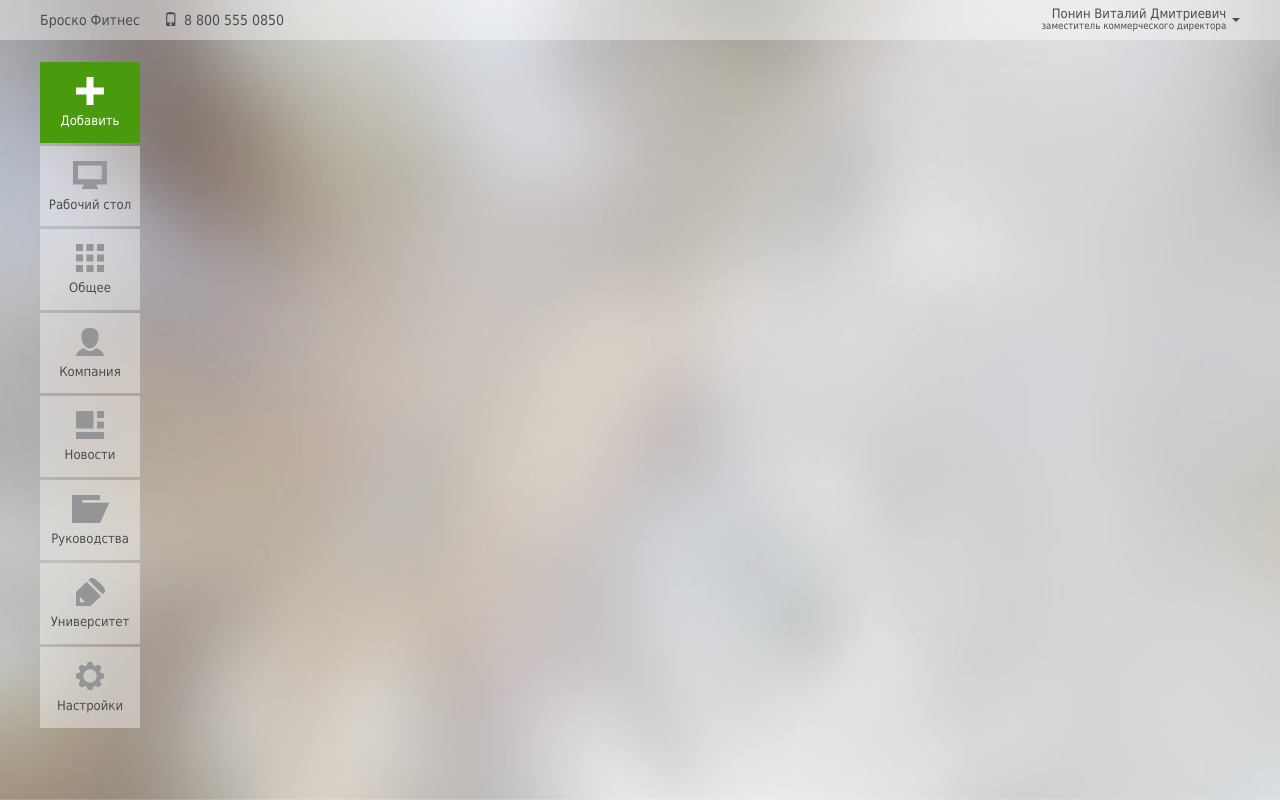
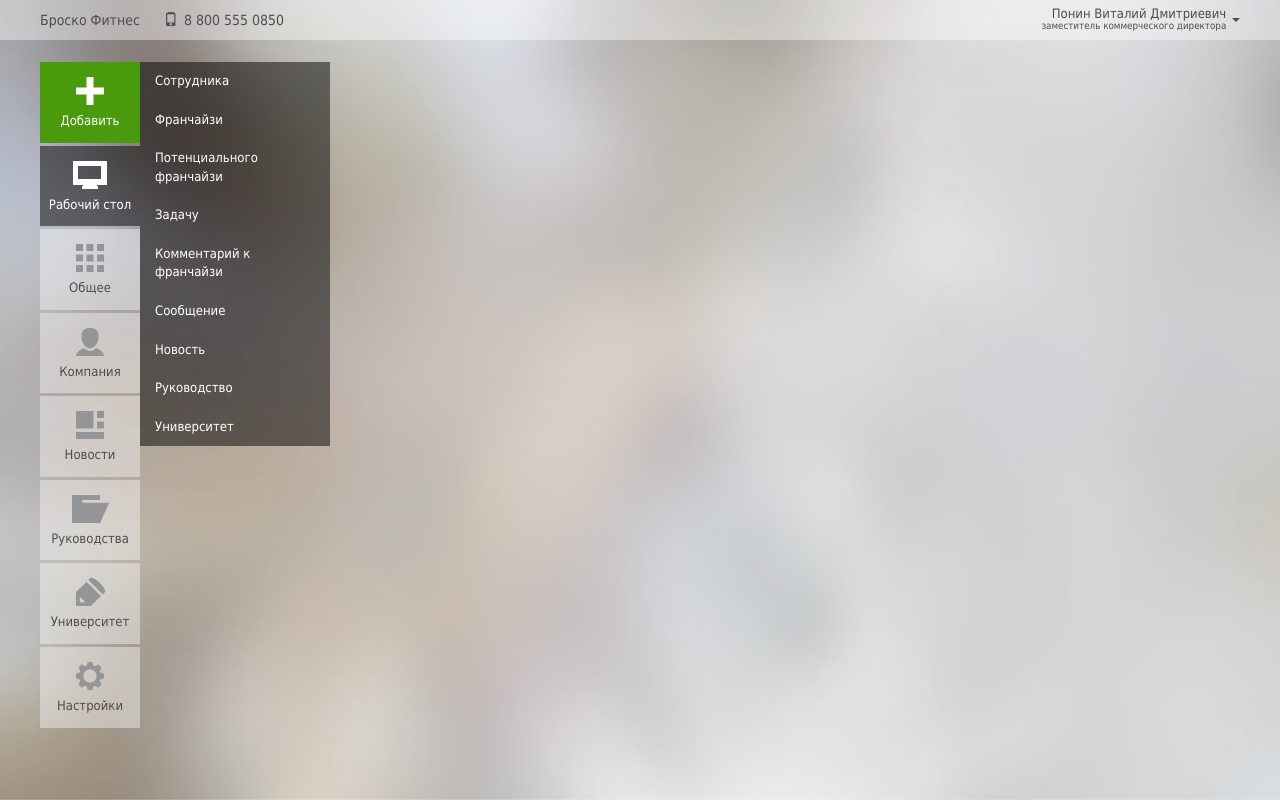
Before and after one commit to OrbitaNET/in-design, a PHP site: page / in a window 1280 px wide. Run offline with PHP 8.4, Linux system fonts and the light colour scheme; style sheets or scripts are compiled from the project's sources.

Commit message:
second sidebar

```diff
--- a/index.php
+++ b/index.php
@@ -50,59 +50,106 @@
                 </div>
 			</div>
 			<div class="content">
-                <div class="main-sidebar menu pull-left">
+                <div class="main-sidebar pull-left">
                     <ul class="nav nav-pills nav-stacked">
-                        <li class="thumbnail add">
+                        <li class="thumbnail add" data-submenu="submenu-plus">
                             <a href="/" class="show text-center">
                                 <i class="sidebar-plus"></i>
-                                <p class="">Добавить</p>
+                                <p>Добавить</p>
                             </a>
                         </li>
-                        <li class="thumbnail">
+                        <li class="active thumbnail" data-submenu="submenu-desktop">
                             <a href="/" class="show text-center">
                                 <i class="sidebar-desktop"></i>
-                                <p class="text-center">Рабочий стол</p>
+                                <p>Рабочий стол</p>
                             </a>
                         </li>
-                        <li class="thumbnail">
+                        <li class="thumbnail" data-submenu="submenu-common">
                             <a href="/" class="show text-center">
                                 <i class="sidebar-common"></i>
-                                <p class="text-center">Общее</p>
+                                <p>Общее</p>
                             </a>
                         </li>
-                        <li class="thumbnail">
+                        <li class="thumbnail" data-submenu="submenu-company">
                             <a href="/" class="show text-center">
                                 <i class="sidebar-company"></i>
-                                <p class="text-center">Компания</p>
+                                <p>Компания</p>
                             </a>
                         </li>
-                        <li class="thumbnail">
+                        <li class="thumbnail" data-submenu="submenu-news">
                             <a href="/" class="show text-center">
                                 <i class="sidebar-news"></i>
-                                <p class="text-center">Новости</p>
+                                <p>Новости</p>
                             </a>
                         </li>
-                        <li class="thumbnail">
+                        <li class="thumbnail" data-submenu="submenu-guides">
                             <a href="/" class="show text-center">
                                 <i class="sidebar-guides"></i>
-                                <p class="text-center">Руководства</p>
+                                <p>Руководства</p>
                             </a>
                         </li>
-                        <li class="thumbnail">
+                        <li class="thumbnail" data-submenu="submenu-university">
                             <a href="/" class="show text-center">
                                 <i class="sidebar-university"></i>
-                                <p class="text-center">Университет</p>
+                                <p>Университет</p>
                             </a>
                         </li>
-                        <li class="thumbnail">
+                        <li class="thumbnail" data-submenu="submenu-settings">
                             <a href="/" class="show text-center">
                                 <i class="sidebar-settings"></i>
-                                <p class="text-center">Настройки</p>
+                                <p>Настройки</p>
                             </a>
                         </li>
                     </ul>
                 </div>
-                <div class="second-sidebar submenu pull-left">
+                <div class="second-sidebar pull-left">
+                    <ul class="nav nav-pills nav-stacked" id="submenu-plus">
+                        <li>
+                            <a href="/" class="show text-left">
+                                Сотрудника
+                            </a>
+                        </li>
+                        <li>
+                            <a href="/" class="show text-left">
+                                Франчайзи
+                            </a>
+                        </li>
+                        <li>
+                            <a href="/" class="show text-left">
+                                Потенциального франчайзи
+                            </a>
+                        </li>
+                        <li>
+                            <a href="/" class="show text-left">
+                                Задачу
+                            </a>
+                        </li>
+                        <li>
+                            <a href="/" class="show text-left">
+                                Комментарий к франчайзи
+                            </a>
+                        </li>
+                        <li>
+                            <a href="/" class="show text-left">
+                                Сообщение
+                            </a>
+                        </li>
+                        <li>
+                            <a href="/" class="show text-left">
+                                Новость
+                            </a>
+                        </li>
+                        <li>
+                            <a href="/" class="show text-left">
+                                Руководство
+                            </a>
+                        </li>
+                        <li>
+                            <a href="/" class="show text-left">
+                                Университет
+                            </a>
+                        </li>
+                     </ul>
                 </div>
                 <div id="content">
                 </div>
--- a/less/bootstrap_custom.less
+++ b/less/bootstrap_custom.less
@@ -4,7 +4,6 @@ a {
 .wrap {
   min-height: 100%;
   width: 100%;
-  height: 100% !important;
   background: url('/images/main-background.png') no-repeat;
   background-size: cover;
   position: relative;
@@ -25,7 +24,6 @@ a {
     z-index: 10;
     position: relative;
     height: 100%;
-    overflow: hidden;
     .header {
       height: 40px;
       background: transparent;
@@ -63,6 +61,31 @@ a {
       .second-sidebar {
         width: 190px;
         height: 100%;
+        background-color: rgba(0, 0, 0, 0.5);
+        ul.nav.nav-pills.nav-stacked {
+          li {
+            .border-radius(0);
+            padding: 0;
+            border: 0;
+            margin: 0 auto;
+            background-color: transparent;
+            font-size: 13px;
+            color: rgba(255, 255, 255, 1);
+            display: table-row;
+            vertical-align: middle;
+            a {
+              .border-radius(0);
+              color: rgba(255, 255, 255, 1);
+            }
+          }
+          li.active, li:hover, li:active {
+            a {
+              text-decoration: underline;
+              background-color: transparent;
+              color: rgba(255, 255, 255, 1);
+            }
+          }
+        }
       }
     }
   }
--- a/less/main-sidebar.less
+++ b/less/main-sidebar.less
@@ -49,7 +49,7 @@
       }
     }
     li.active, li:hover {
-      background-color: rgba(0, 0, 0, 0.5);
+      background-color: rgba(0, 0, 0, 0);
       a {
         background-color: rgba(0, 0, 0, 0.5);
         color: rgba(255, 255, 255, 1);
```
